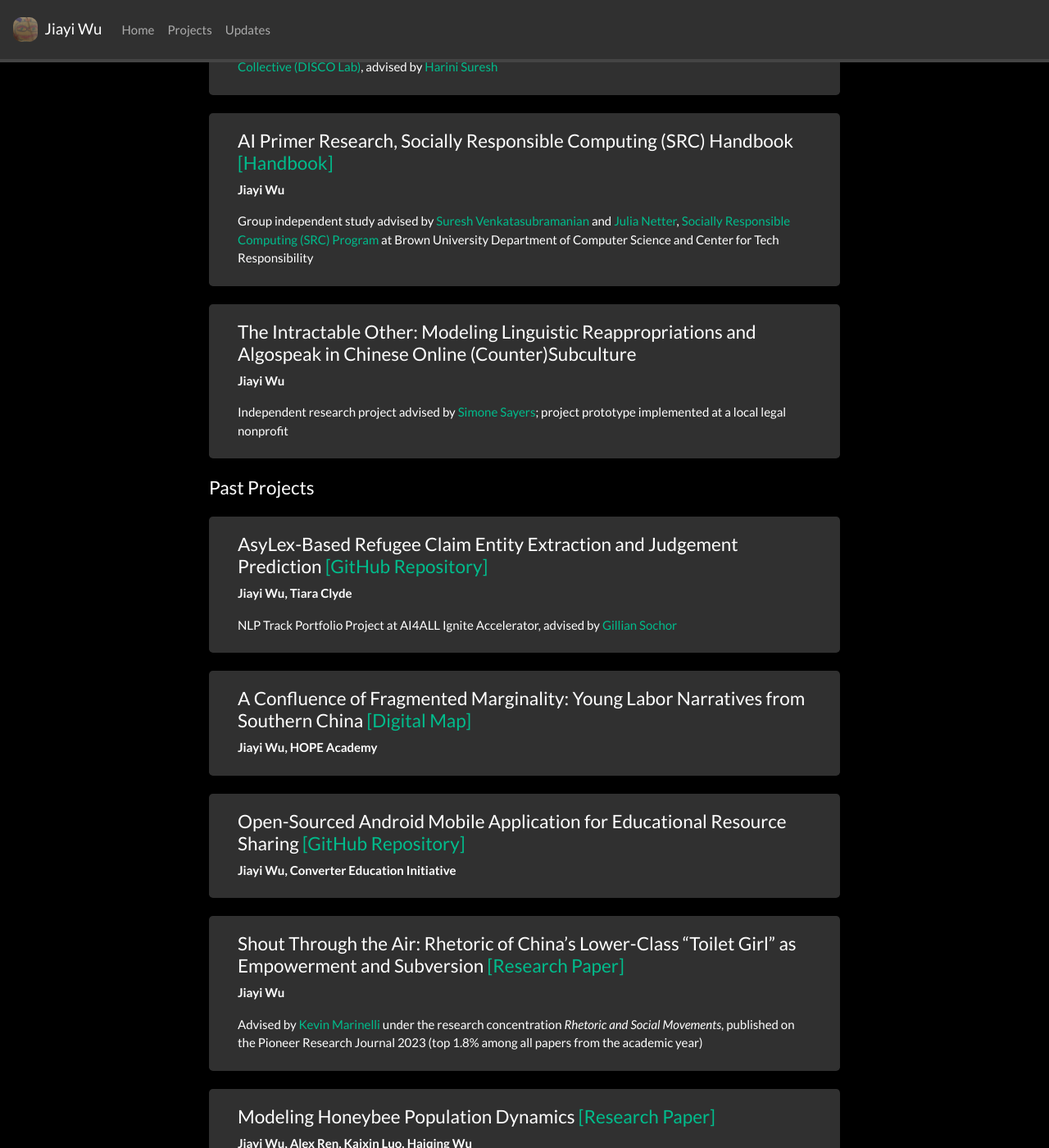
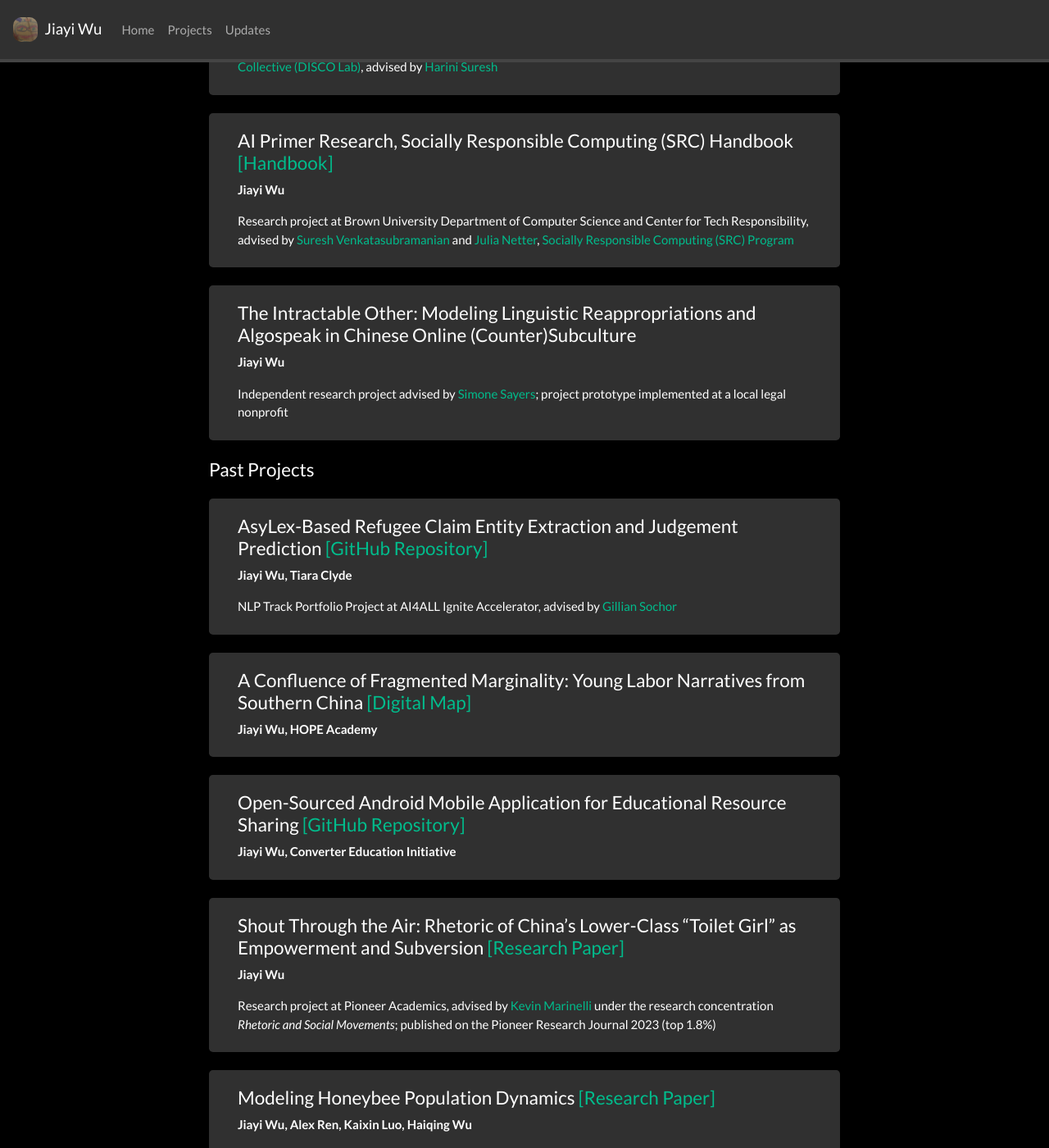
Before and after one commit to jiayiw005/jiayiw005.github.io, a Jekyll site: the page built from _pages/projects.md, in a window 1280 px wide and 1400 px high, scrolled down 218 px. Shown: the whole window at 82% size. Built offline with Jekyll 4.4.1, drawn with Linux system fonts in a browser that asks for light colours; nearby versions of some CDN libraries; a style sheet for code colours, icons or effects is not loaded; some of the changed text lies outside the part shown.

Commit message:
update projects

```diff
--- a/_pages/projects.md
+++ b/_pages/projects.md
@@ -46,7 +46,7 @@ Research project at CSCI 2952W *Critical Data and Machine Learning Studies* and
 <h4>AI Primer Research, Socially Responsible Computing (SRC) Handbook [[Handbook]](https://src-handbook-infrastructure-team.github.io/srch/)</h4>
 **Jiayi Wu**
 
-Group independent study advised by [Suresh Venkatasubramanian](https://dsi.brown.edu/people/suresh-venkatasubramanian) and [Julia Netter](http://www.julianetter.de/), [Socially Responsible Computing (SRC) Program](https://responsible.cs.brown.edu/) at Brown University Department of Computer Science and Center for Tech Responsibility
+Research project at Brown University Department of Computer Science and Center for Tech Responsibility, advised by [Suresh Venkatasubramanian](https://dsi.brown.edu/people/suresh-venkatasubramanian) and [Julia Netter](http://www.julianetter.de/), [Socially Responsible Computing (SRC) Program](https://responsible.cs.brown.edu/)
 </div>
 </div>
 
@@ -91,7 +91,7 @@ Lower-Class "Toilet Girl" as Empowerment and
 Subversion [[Research Paper]](https://pioneeracademics.com/journal/journal-2023/)</h4>
 **Jiayi Wu**
 
-Advised by [Kevin Marinelli](https://comm.unc.edu/people/department-faculty/kevin-marinelli/) under the research concentration *Rhetoric and Social Movements*, published on the Pioneer Research Journal 2023 (top 1.8% among all papers from the academic year)
+Research project at Pioneer Academics, advised by [Kevin Marinelli](https://comm.unc.edu/people/department-faculty/kevin-marinelli/) under the research concentration *Rhetoric and Social Movements*; published on the Pioneer Research Journal 2023 (top 1.8%)
 </div>
 </div>
 
@@ -101,6 +101,6 @@ Advised by [Kevin Marinelli](https://comm.unc.edu/people/department-faculty/kevi
 <h4>Modeling Honeybee Population Dynamics [[Research Paper]](https://jiayiw005.github.io/papers/Jiayi_HIMCM_Paper.pdf)</h4>
 **Jiayi Wu, Alex Ren, Kaixin Luo, Haiqing Wu**
 
-Math modeling paper from COMAP'S High School Mathematical Contest in Modeling (HiMCM), awarded Meritorious (top 15%)
+Math modeling paper at COMAP'S High School Mathematical Contest in Modeling (HiMCM), awarded Meritorious (top 15%)
 </div>
 </div>
```
